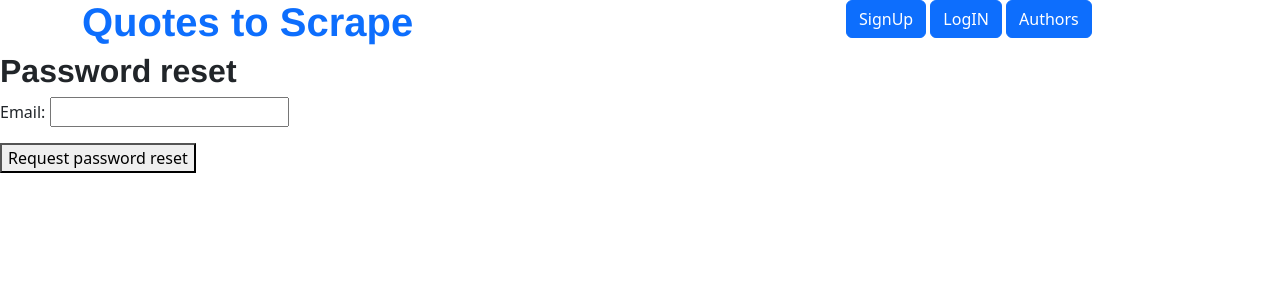
After one commit to Ohnivkov/hw10, a Django app: page /users/reset-password/ in a window 1280 px wide. The commit adds this page. Shown: the top 300 px of the page. Run offline with Django 5.2, Linux system fonts and the light colour scheme.

Commit message:
new_program

```diff
--- /dev/null
+++ b/hw10_project/users/templates/users/password_reset.html
@@ -0,0 +1,11 @@
+{% extends "quotes/base.html" %}
+{% block content %}
+
+<h2>Password reset</h2>
+<form method="post">
+    {% csrf_token %}
+    {{ form.as_p }}
+    <button type="submit">Request password reset</button>
+</form>
+
+{% endblock %}
--- /dev/null
+++ b/hw10_project/users/templates/users/password_reset_complete.html
@@ -0,0 +1,6 @@
+{% extends "quotes/base.html" %}
+{% block content %}
+
+    <h2>Password reset complete!</h2>
+
+{% endblock %}
--- /dev/null
+++ b/hw10_project/users/templates/users/password_reset_subject.txt
@@ -0,0 +1 @@
+Password Reset
--- a/hw10_project/users/templates/users/signup.html
+++ b/hw10_project/users/templates/users/signup.html
@@ -11,6 +11,7 @@
         </div>
         <span>{{form.errors.username}}</span>
     </div>
+
     <div class="form-row">
         <div class="mb-3">
             <label class="form-label">Firt Name</label>
--- a/hw10_project/users/urls.py
+++ b/hw10_project/users/urls.py
@@ -1,13 +1,23 @@
 from django.contrib import admin
 from django.urls import path
 from . import views
-from django.contrib.auth.views import LoginView, LogoutView
+from django.contrib.auth.views import LoginView, LogoutView,PasswordResetDoneView, PasswordResetConfirmView, PasswordResetCompleteView
 from .views import RegisterView
 from .forms import LoginForm
 app_name = 'users'
 urlpatterns = [
     path("signup/",RegisterView.as_view() ,name="register"),
-    path("signin/", LoginView.as_view(template_name='users/signin.html',authentication_form=LoginForm,redirect_authenticated_user=True),name="login"),
-    path('logout/', LogoutView.as_view(template_name='users/logout.html'), name='logout')
+    path("signin/", LoginView.as_view(template_name='users/signin.html',authentication_form=LoginForm, redirect_authenticated_user=True),name="login"),
+    path('logout/', LogoutView.as_view(template_name='users/logout.html'), name='logout'),
+    path('reset-password/', views.ResetPasswordView.as_view(), name='password_reset'),
+    path('reset-password/done/', PasswordResetDoneView.as_view(template_name='users/password_reset_done.html'),
+         name='password_reset_done'),
+    path('reset-password/confirm/<uidb64>/<token>/',
+         PasswordResetConfirmView.as_view(template_name='users/password_reset_confirm.html',
+                                          success_url='/users/reset-password/complete/'),
+         name='password_reset_confirm'),
+    path('reset-password/complete/',
+         PasswordResetCompleteView.as_view(template_name='users/password_reset_complete.html'),
+         name='password_reset_complete'),
 
 ]
--- a/hw10_project/users/views.py
+++ b/hw10_project/users/views.py
@@ -1,6 +1,10 @@
-from django.shortcuts import render,redirect
+from django.contrib import messages
+from django.contrib.auth.views import PasswordResetView
+from django.contrib.messages.views import SuccessMessageMixin
+from django.shortcuts import render, redirect
+from django.urls import reverse_lazy
 from django.views import View
-from django.contrib import messages
+
 from .forms import RegisterForm
 
 
@@ -9,12 +13,23 @@ class RegisterView(View):
     template_name = "users/signup.html"
 
     def get(self, request):
-        return render(request,self.template_name, {'form':self.form_class})
-    def post(self,request):
+        return render(request, self.template_name, {'form': self.form_class})
+
+    def post(self, request):
         form = self.form_class(request.POST)
+
         if form.is_valid():
             form.save()
             username = form.cleaned_data["username"]
             messages.success(request, f'Ваш аккаунт успішно створено')
             return redirect(to="users:login")
-        return render(request,self.template_name,{'form':form})
+        return render(request, self.template_name, {'form': form})
+
+
+class ResetPasswordView(SuccessMessageMixin, PasswordResetView):
+    template_name = 'users/password_reset.html'
+    email_template_name = 'users/password_reset_email.html'
+    html_email_template_name = 'users/password_reset_email.html'
+    success_url = reverse_lazy('users:password_reset_done')
+    success_message = "An email with instructions to reset your password has been sent to %(email)s."
+    subject_template_name = 'users/password_reset_subject.txt'
```
Also changed, not shown: hw10_project/hw10_project/settings.py (+18 -10 lines), hw10_project/users/templates/users/password_reset_confirm.html (added, +11 -0 lines), hw10_project/users/templates/users/password_reset_done.html (added, +8 -0 lines), hw10_project/users/templates/users/password_reset_email.html (added, +13 -0 lines), hw10_project/users/templates/users/signin.html (+7 -1 lines).
